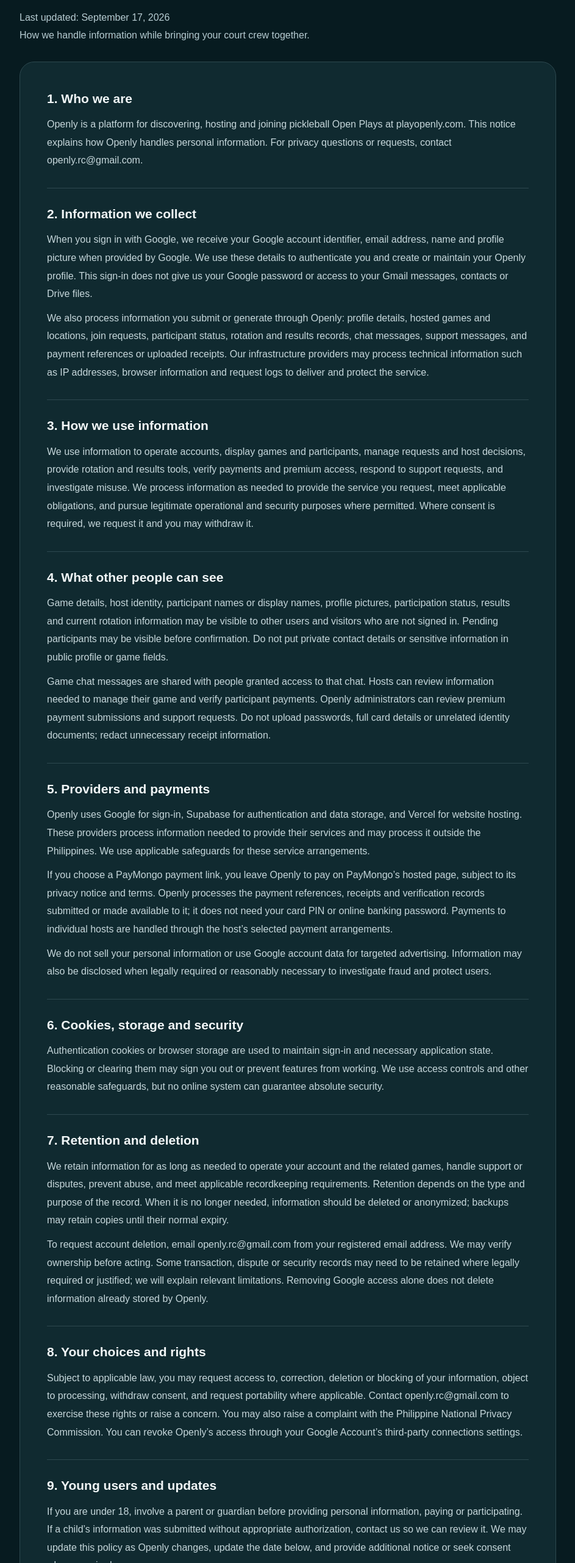
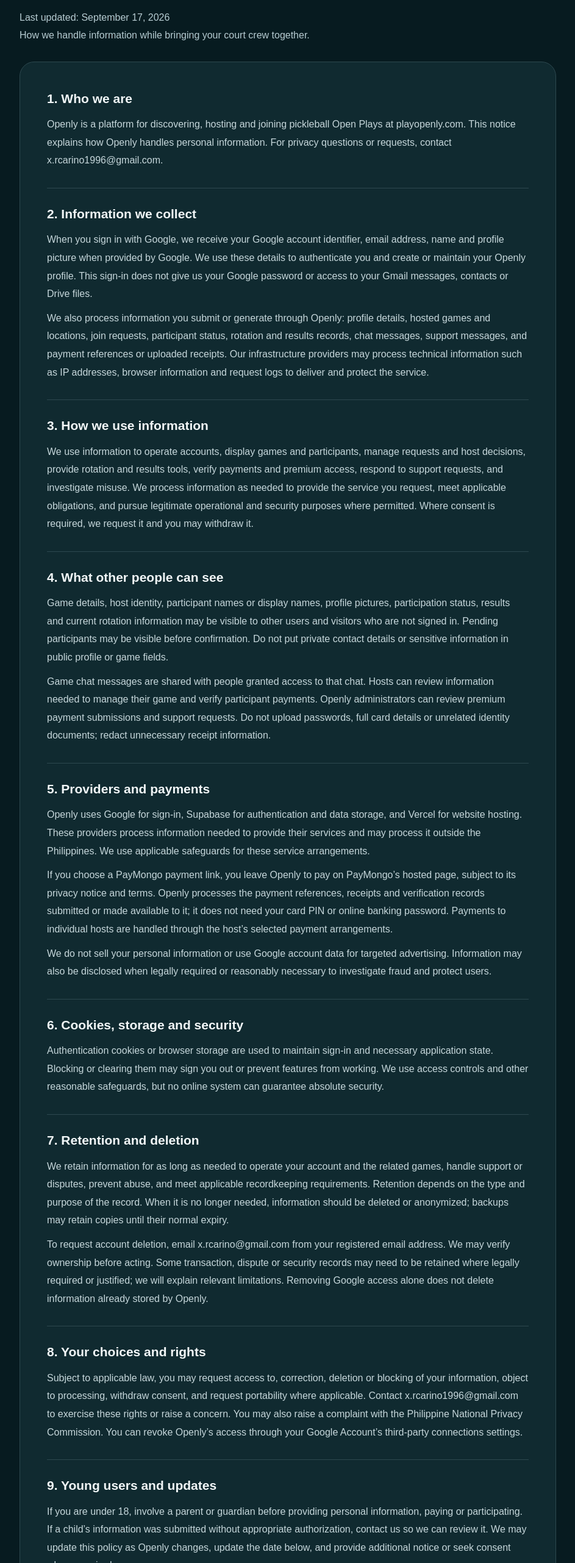
Before and after one commit to xrc2020/openly, a Next.js app: page /privacy in a window 1280 px wide. Shown: the part 222-2785 px from the top of the page at 61% size, without its empty margins (168-1111 px from the left). Built offline with nearby package versions, Linux system fonts and the light colour scheme; no server answers.

Commit message:
Update privacy policy and terms pages

```diff
--- a/src/app/privacy/page.tsx
+++ b/src/app/privacy/page.tsx
@@ -9,14 +9,14 @@
 };
 
 const sections = [
-  ["1. Who we are", "Openly is a platform for discovering, hosting and joining pickleball Open Plays at playopenly.com. This notice explains how Openly handles personal information. For privacy questions or requests, contact openly.rc@gmail.com."],
+  ["1. Who we are", "Openly is a platform for discovering, hosting and joining pickleball Open Plays at playopenly.com. This notice explains how Openly handles personal information. For privacy questions or requests, contact x.rcarino1996@gmail.com."],
   ["2. Information we collect", "When you sign in with Google, we receive your Google account identifier, email address, name and profile picture when provided by Google. We use these details to authenticate you and create or maintain your Openly profile. This sign-in does not give us your Google password or access to your Gmail messages, contacts or Drive files.", "We also process information you submit or generate through Openly: profile details, hosted games and locations, join requests, participant status, rotation and results records, chat messages, support messages, and payment references or uploaded receipts. Our infrastructure providers may process technical information such as IP addresses, browser information and request logs to deliver and protect the service."],
   ["3. How we use information", "We use information to operate accounts, display games and participants, manage requests and host decisions, provide rotation and results tools, verify payments and premium access, respond to support requests, and investigate misuse. We process information as needed to provide the service you request, meet applicable obligations, and pursue legitimate operational and security purposes where permitted. Where consent is required, we request it and you may withdraw it."],
   ["4. What other people can see", "Game details, host identity, participant names or display names, profile pictures, participation status, results and current rotation information may be visible to other users and visitors who are not signed in. Pending participants may be visible before confirmation. Do not put private contact details or sensitive information in public profile or game fields.", "Game chat messages are shared with people granted access to that chat. Hosts can review information needed to manage their game and verify participant payments. Openly administrators can review premium payment submissions and support requests. Do not upload passwords, full card details or unrelated identity documents; redact unnecessary receipt information."],
   ["5. Providers and payments", "Openly uses Google for sign-in, Supabase for authentication and data storage, and Vercel for website hosting. These providers process information needed to provide their services and may process it outside the Philippines. We use applicable safeguards for these service arrangements.", "If you choose a PayMongo payment link, you leave Openly to pay on PayMongo’s hosted page, subject to its privacy notice and terms. Openly processes the payment references, receipts and verification records submitted or made available to it; it does not need your card PIN or online banking password. Payments to individual hosts are handled through the host’s selected payment arrangements.", "We do not sell your personal information or use Google account data for targeted advertising. Information may also be disclosed when legally required or reasonably necessary to investigate fraud and protect users."],
   ["6. Cookies, storage and security", "Authentication cookies or browser storage are used to maintain sign-in and necessary application state. Blocking or clearing them may sign you out or prevent features from working. We use access controls and other reasonable safeguards, but no online system can guarantee absolute security."],
-  ["7. Retention and deletion", "We retain information for as long as needed to operate your account and the related games, handle support or disputes, prevent abuse, and meet applicable recordkeeping requirements. Retention depends on the type and purpose of the record. When it is no longer needed, information should be deleted or anonymized; backups may retain copies until their normal expiry.", "To request account deletion, email openly.rc@gmail.com from your registered email address. We may verify ownership before acting. Some transaction, dispute or security records may need to be retained where legally required or justified; we will explain relevant limitations. Removing Google access alone does not delete information already stored by Openly."],
-  ["8. Your choices and rights", "Subject to applicable law, you may request access to, correction, deletion or blocking of your information, object to processing, withdraw consent, and request portability where applicable. Contact openly.rc@gmail.com to exercise these rights or raise a concern. You may also raise a complaint with the Philippine National Privacy Commission. You can revoke Openly’s access through your Google Account’s third-party connections settings."],
+  ["7. Retention and deletion", "We retain information for as long as needed to operate your account and the related games, handle support or disputes, prevent abuse, and meet applicable recordkeeping requirements. Retention depends on the type and purpose of the record. When it is no longer needed, information should be deleted or anonymized; backups may retain copies until their normal expiry.", "To request account deletion, email x.rcarino@gmail.com from your registered email address. We may verify ownership before acting. Some transaction, dispute or security records may need to be retained where legally required or justified; we will explain relevant limitations. Removing Google access alone does not delete information already stored by Openly."],
+  ["8. Your choices and rights", "Subject to applicable law, you may request access to, correction, deletion or blocking of your information, object to processing, withdraw consent, and request portability where applicable. Contact x.rcarino1996@gmail.com to exercise these rights or raise a concern. You may also raise a complaint with the Philippine National Privacy Commission. You can revoke Openly’s access through your Google Account’s third-party connections settings."],
   ["9. Young users and updates", "If you are under 18, involve a parent or guardian before providing personal information, paying or participating. If a child’s information was submitted without appropriate authorization, contact us so we can review it. We may update this policy as Openly changes, update the date below, and provide additional notice or seek consent where required."],
 ];
 
@@ -26,6 +26,6 @@
     <p className={styles.eyebrow}>Your information, explained</p><h1>Privacy Policy</h1>
     <p className={styles.intro}>Last updated: September 17, 2026<br />How we handle information while bringing your court crew together.</p>
     <article className={styles.article}>{sections.map(([title, ...paragraphs]) => <section key={title}><h2>{title}</h2>{paragraphs.map(p => <p key={p}>{p}</p>)}</section>)}</article>
-    <footer className={styles.footer}><Link href="/terms">Terms of Service</Link><a href="mailto:openly.rc@gmail.com">Contact Openly</a></footer>
+    <footer className={styles.footer}><Link href="/terms">Terms of Service</Link><a href="mailto:x.rcarino1996@gmail.com">Contact Openly</a></footer>
   </div></main>;
 }
```
